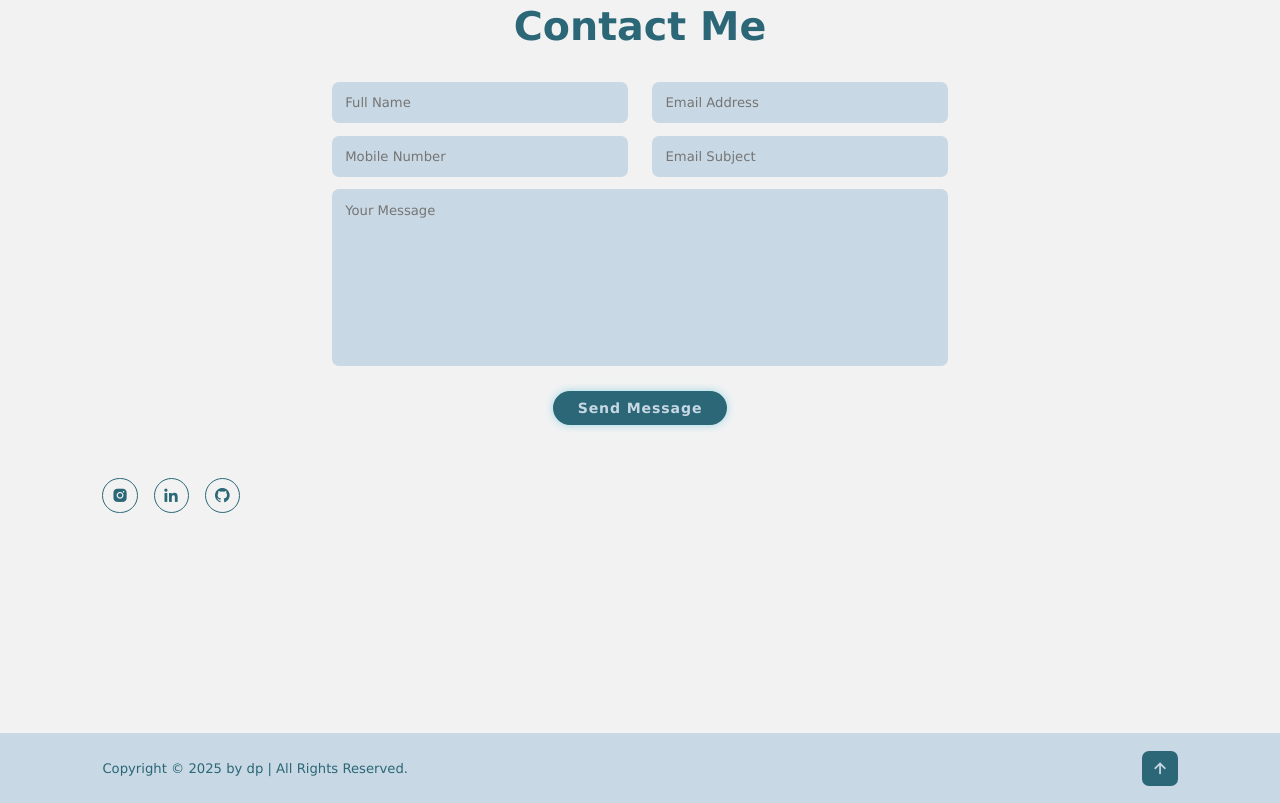
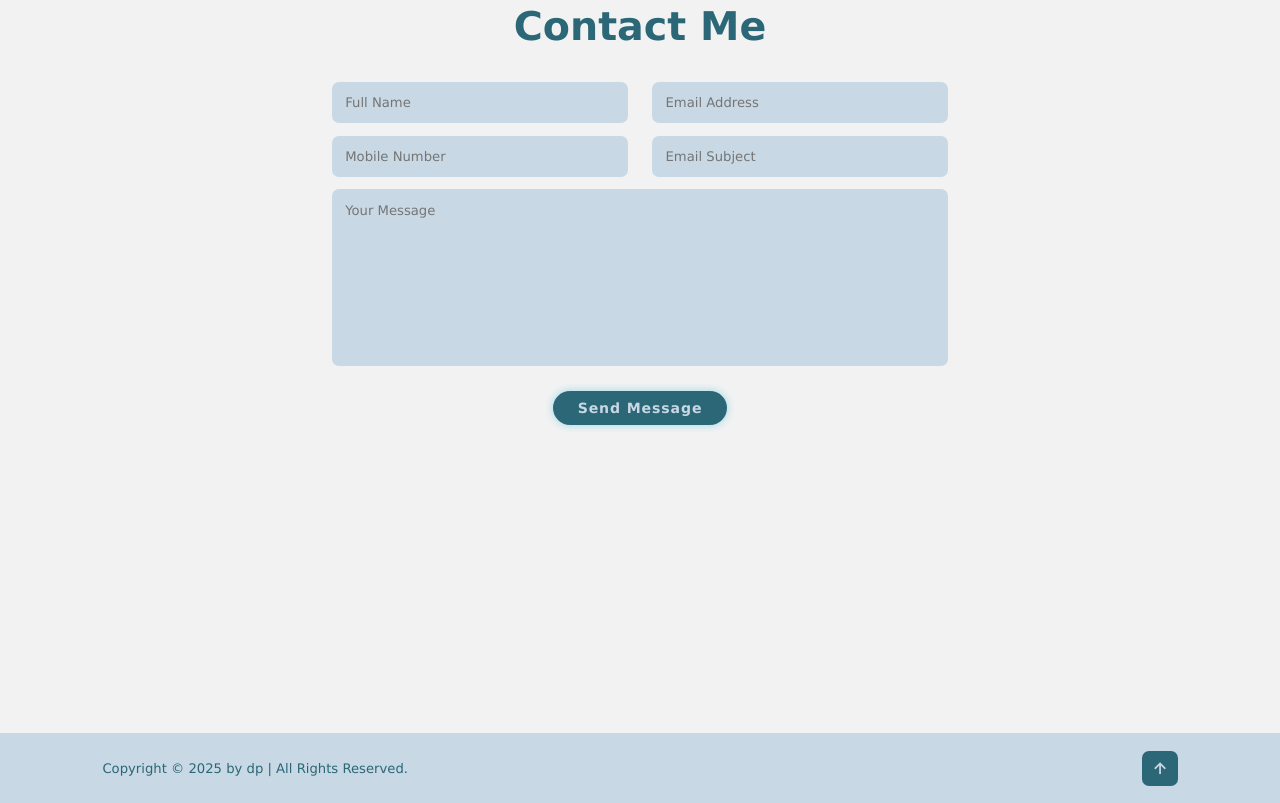
Before and after one commit to gangundidp/dp-portfolio, a plain HTML site: page index.html in a window 1280 px wide. Shown: the part 3267-4070 px from the top of the page. Drawn offline with nearby package versions, Linux system fonts and the light colour scheme.

Commit message:
Update index.html

```diff
--- a/index.html
+++ b/index.html
@@ -264,12 +264,7 @@ I’m passionate about backend development, cybersecurity, and continuous learni
             <input type="submit" value="Send Message" class="btn">
         </form>
 
-         <div class="social-media footer-social-media">
-<!--                 <a href="#"><i class="bx bxl-facebook"></i></a> -->
-                <a href="https://www.instagram.com/_dp222/profilecard/?igsh=MWQxdTIybGpxYzBt"><i class="bx bxl-instagram-alt"></i></a>
-                <a href="www.linkedin.com/in/dp-gangundi"><i class="bx bxl-linkedin"></i></a>
-                <a href="https://github.com/gangundidp"><i class="bx bxl-github"></i></a>
-            </div>
+
 
      </section>
 
```
